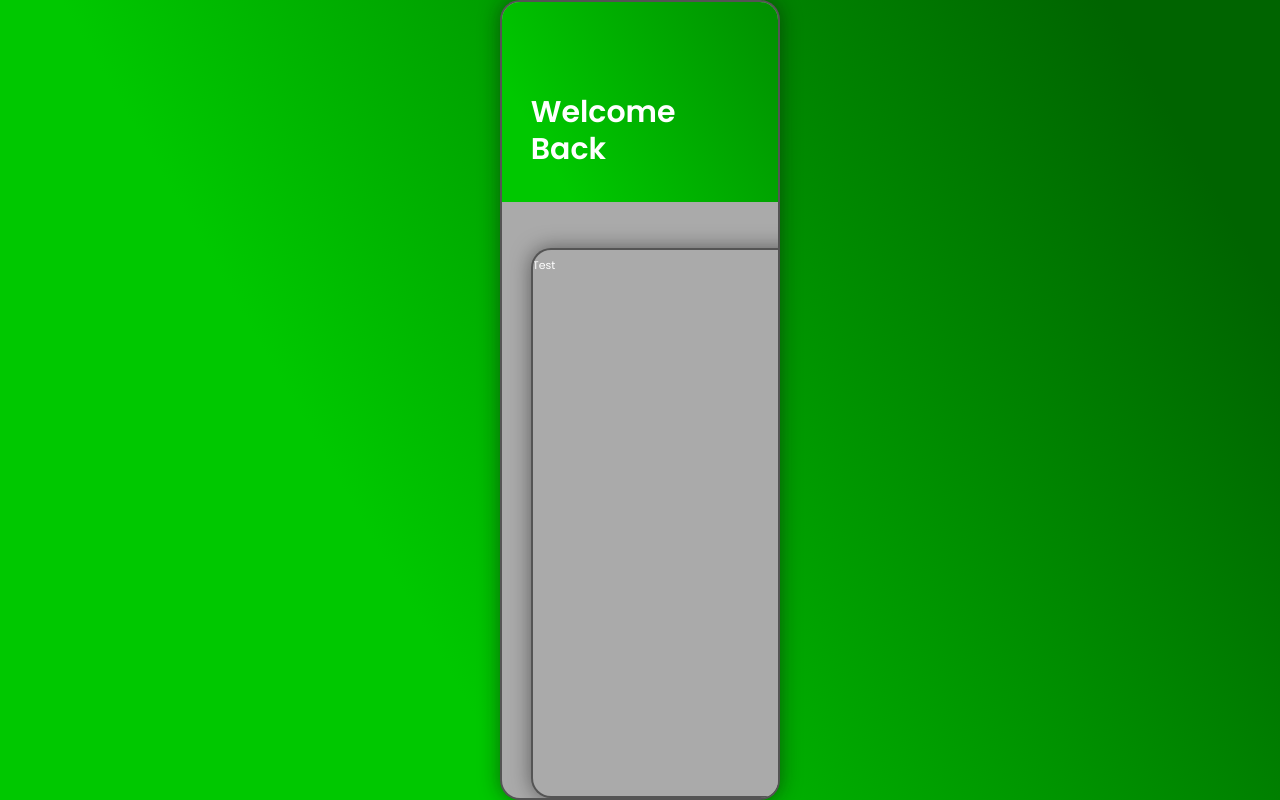
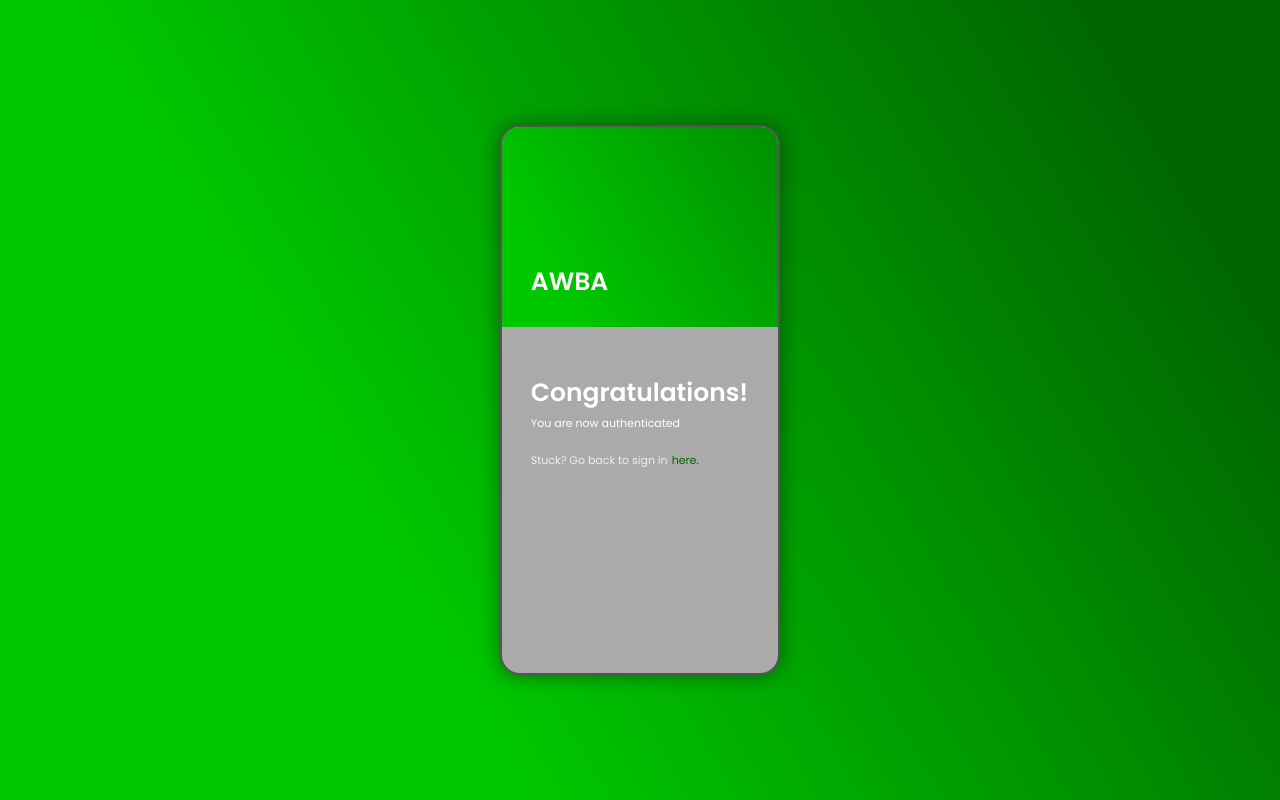
Before and after one commit to couturepatwit/AWBA, a React (Create React App) app: page /authenticated in a window 1280 px wide. Built offline with nearby package versions, Linux system fonts and the light colour scheme.

Commit message:
css update

```diff
--- a/src/components/accountBox/index.jsx
+++ b/src/components/accountBox/index.jsx
@@ -97,12 +97,7 @@ export function AccountBox(props) {
     }, 400);
   };
 
-  const switchToLoggedIn = () => {
-    setTimeout(() => {
-      setActive("loggedin");
-    }, 400);
-  };
-  const contextValue = { switchToSignup, switchToSignin, switchToLoggedIn };
+  const contextValue = { switchToSignup, switchToSignin};
 
   return (
     <AccountContext.Provider value={contextValue}>
@@ -113,9 +108,8 @@ export function AccountBox(props) {
           />
           {active === "signin" && (
             <HeaderContainer>
-              <HeaderText>Welcome</HeaderText>
-              <HeaderText>Back</HeaderText>
-              <SmallText>Please sign-in to continue</SmallText>
+              <HeaderText>AWBA</HeaderText>
+              <SmallText>Please sign-in to receive email.</SmallText>
             </HeaderContainer>
           )}
           {active === "signup" && (
@@ -125,17 +119,10 @@ export function AccountBox(props) {
               <SmallText>Please sign-up to continue</SmallText>
             </HeaderContainer>
           )}
-          {active === "loggedin" && (
-            <HeaderContainer>
-              <HeaderText>Welcome</HeaderText>
-              <HeaderText>Back</HeaderText>
-            </HeaderContainer>
-          )}
         </TopContainer>
         <InnerContainer>
           {active === "signin" && <LoginForm />}
           {active === "signup" && <SignupForm />}
-          {active === "loggedin" && <LoggedInForm />}
         </InnerContainer>
       </BoxContainer>
     </AccountContext.Provider>
--- a/src/components/accountBox/loginForm.jsx
+++ b/src/components/accountBox/loginForm.jsx
@@ -14,7 +14,6 @@ import { AccountContext } from "./accountContext";
 
 export function LoginForm(props) {
   const { switchToSignup } = useContext(AccountContext);
-  const { switchToLoggedIn } = useContext(AccountContext);
   const [email, setemail] = useState('')
   const [password, setpassword] = useState('')
 
--- a/src/components/authenticated/index.jsx
+++ b/src/components/authenticated/index.jsx
@@ -2,6 +2,7 @@ import React, { useState } from "react";
 import styled from "styled-components";
 import { motion } from "framer-motion";
 import { Marginer } from "../marginer";
+import { MutedLink, BoldLink } from "../accountBox/common";
 
 
 
@@ -51,7 +52,7 @@ const HeaderContainer = styled.div`
 `;
 
 const HeaderText = styled.h2`
-  font-size: 30px;
+  font-size: 25px;
   font-weight: 600;
   line-height: 1.24;
   color: #fff;
@@ -86,15 +87,21 @@ export function Authenticated(props) {
         <TopContainer>
           <BackDrop/>
             <HeaderContainer>
-              <HeaderText>Welcome</HeaderText>
-              <HeaderText>Back</HeaderText>
+              <HeaderText>AWBA</HeaderText>
             </HeaderContainer>
         </TopContainer>
         <InnerContainer>
-            <BoxContainer>
-                <SmallText>Test</SmallText>
-                <Marginer direction="vertical" margin={20} />
-            </BoxContainer>
+
+          <HeaderText>Congratulations!</HeaderText>
+          <SmallText>You are now authenticated</SmallText>
+        <Marginer direction="vertical" margin={20} />
+        <MutedLink href="#">
+          Stuck? Go back to sign in
+            <BoldLink href="#" >
+                here.
+            </BoldLink>
+          <Marginer direction="vertical" margin="1em" />
+        </MutedLink>
         </InnerContainer>
       </BoxContainer>
 
```
